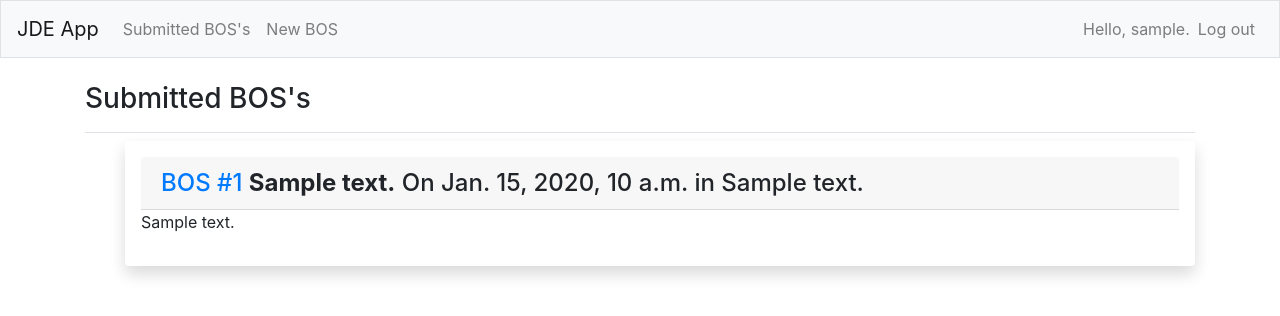
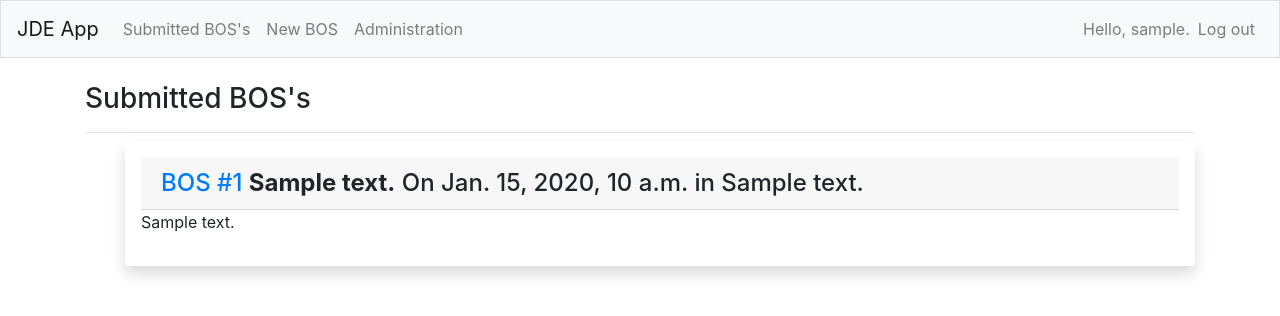
Before and after one commit to gitgibbo/jdeapp, a Django app: page /bos/ in a window 1280 px wide. Shown: the top 316 px of the page. Run offline with Django 4.2, Linux system fonts and the light colour scheme; a user stored in the database is signed in; tables that the repository leaves empty hold one stand-in row (values such as "Sample post"); some libraries are stand-ins or nearby versions.

Commit message:
added admin link for admins

```diff
--- a/bos/templates/bos/base.html
+++ b/bos/templates/bos/base.html
@@ -28,12 +28,16 @@
         <li class="nav-item">
           <a class="nav-link" href="{% url 'bos:new_bos'%}">
           New BOS</a>
-        </li>
+        {% if user.is_staff %}
+          <li class="nav-item">
+            <a class="nav-link" href="/admin">Administration</a>
+          </li>
+        {% endif %}
       </ul>
       <ul class="navbar-nav ml-auto">
         {% if user.is_authenticated %}
           <li class="nav-item">
-            <span class="navbar-text"}">Hello, {{ user.username }}.</span>
+            <span class="navbar-text">Hello, {{ user.username }}.</span>
           </li>
           <li class="nav-item">
             <a class="nav-link" href="{% url 'users:logout' %}">Log out</a>
```
